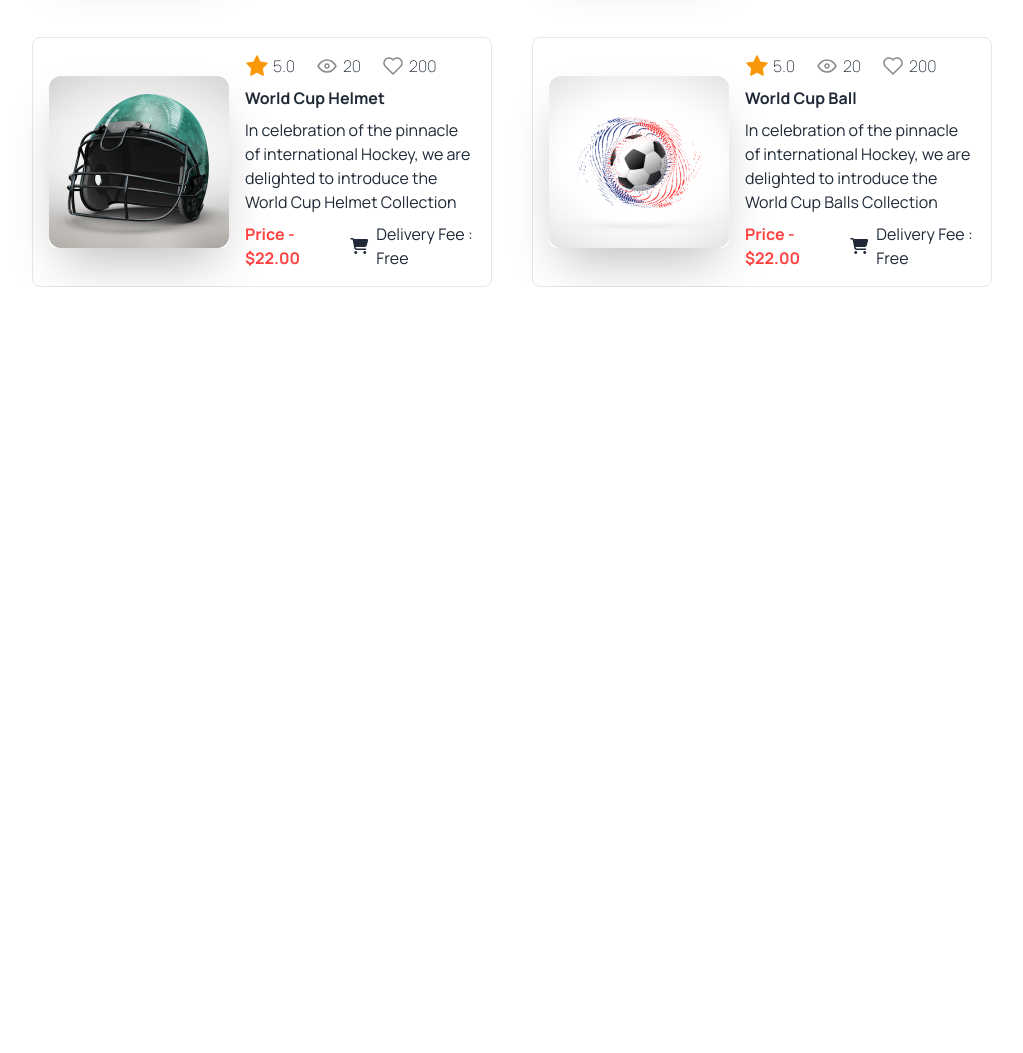
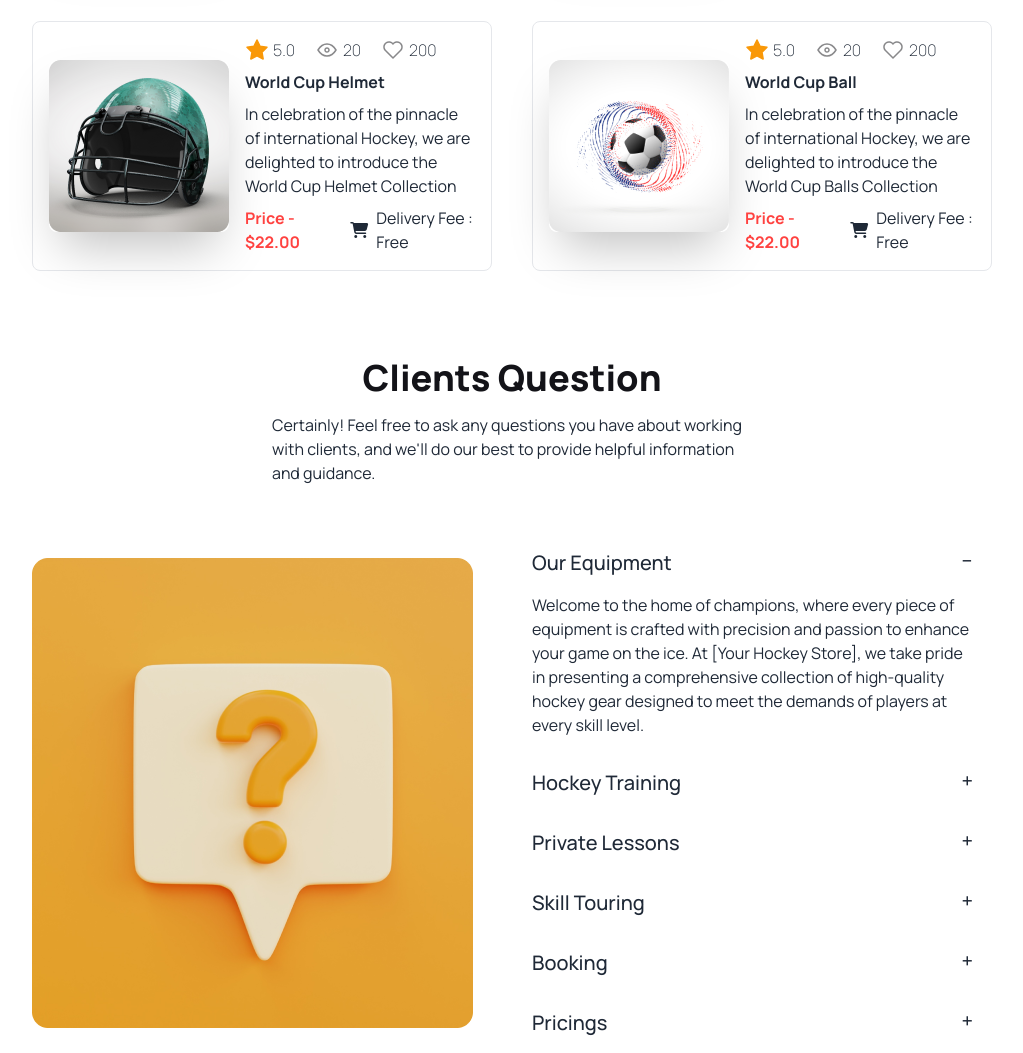
Before and after one commit to ProgSomel/Hockey-s, a plain HTML site: page index.html in a window 1280 px wide. Shown: the part 2693-3746 px from the top of the page, without its empty margins (128-1151 px from the left). Before the commit the page ends 2980 px from the top, so only its background shows below. Drawn offline with nearby package versions, Linux system fonts and the light colour scheme.

Commit message:
Clients Question Section Done

```diff
--- a/index.html
+++ b/index.html
@@ -209,7 +209,7 @@
       </section>
 
       <!--! New Products Section  -->
-      <section class="new-products mt-24">
+      <section class="new-products mt-20">
         <h1 class="section-title">Our New Products</h1>
         <p class="section-p w-1/2 mx-auto mt-2">We are thrilled to introduce our newest lineup of products, each meticulously crafted to redefine your experience and meet the evolving needs of our valued customers. Discover innovation, functionality, and style as we present our latest offerings</p>
 
@@ -534,6 +534,76 @@
 
       </section>
 
+      <!--! clients Question Section  -->
+      <section>
+        <h1 class="section-title mt-20">Clients Question</h1>
+        <p class="lg:w-1/2 mx-auto mt-2">Certainly! Feel free to ask any questions you have about working with clients, and we'll do our best to provide helpful information and guidance.</p>
+
+        <div class="flex flex-col lg:flex-row justify-between  items-center gap-2 mt-12">
+          <div class="flex-1">
+            <img src="Images/11.png" alt="">
+          </div>
+          <div class="flex-1">
+            <div class="collapse collapse-plus ">
+              <input type="radio" name="my-accordion-3" checked="checked" />
+              <div class="collapse-title text-xl font-medium">
+                Our Equipment
+              </div>
+              <div class="collapse-content">
+                <p>Welcome to the home of champions, where every piece of equipment is crafted with precision and passion to enhance your game on the ice. At [Your Hockey Store], we take pride in presenting a comprehensive collection of high-quality hockey gear designed to meet the demands of players at every skill level.</p>
+              </div>
+            </div>
+            <div class="collapse collapse-plus ">
+              <input type="radio" name="my-accordion-3" />
+              <div class="collapse-title text-xl font-medium">
+                Hockey Training
+              </div>
+              <div class="collapse-content">
+                <p>Welcome to Academy, where we are dedicated to shaping the next generation of hockey champions. Our training programs are meticulously designed to empower players of all levels with the skills, knowledge, and conditioning needed to excel on the ice. Whether you're a young aspiring talent or a seasoned player looking to sharpen your skills, our training programs cater to your individual needs.</p>
+              </div>
+            </div>
+            <div class="collapse collapse-plus ">
+              <input type="radio" name="my-accordion-3" />
+              <div class="collapse-title text-xl font-medium">
+                Private Lessons
+              </div>
+              <div class="collapse-content">
+                <p>Welcome to Academy, where we believe in the transformative power of personalized coaching. Our private hockey lessons are crafted to provide players of all skill levels with an individualized training experience, tailored to address specific strengths, weaknesses, and aspirations. Whether you're new to the game or an experienced player seeking specialized guidance, our private lessons offer a unique opportunity for accelerated growth.</p>
+              </div>
+            </div>
+            <div class="collapse collapse-plus ">
+              <input type="radio" name="my-accordion-3" />
+              <div class="collapse-title text-xl font-medium">
+                Skill Touring
+              </div>
+              <div class="collapse-content">
+                <p>At Our Hockey Academy, we believe in the power of immersive learning experiences, and our Skill Touring programs are designed to provide participants with a unique blend of hockey skill development, cultural exploration, and unforgettable memories. Whether you're a player looking to enhance your skills or a team seeking a transformative training experience, our Skill Touring adventures offer a dynamic and enriching journey.</p>
+              </div>
+            </div>
+            <div class="collapse collapse-plus ">
+              <input type="radio" name="my-accordion-3" />
+              <div class="collapse-title text-xl font-medium">
+                Booking
+              </div>
+              <div class="collapse-content">
+                <p>Booking your next hockey adventure with [Our Hockey Academy] is a seamless process designed for your convenience. Whether you're reserving a spot in our training programs, scheduling private lessons, or securing tickets for upcoming games, we've simplified the booking process to ensure you have quick and easy access to the experiences you crave.</p>
+              </div>
+            </div>
+            <div class="collapse collapse-plus ">
+              <input type="radio" name="my-accordion-3" />
+              <div class="collapse-title text-xl font-medium">
+                Pricings
+              </div>
+              <div class="collapse-content">
+                <p>At [Our Hockey Academy], we believe in providing clear and straightforward pricing to ensure our players and clients have a seamless experience. Whether you're looking to enroll in our training programs, book private lessons, or secure tickets for upcoming games, our pricing is designed to be transparent, competitive, and reflective of the quality services we offer.</p>
+              </div>
+            </div>
+          </div>
+        </div>
+
+      </section>
+
+
     </main>
 
   </body>
```
